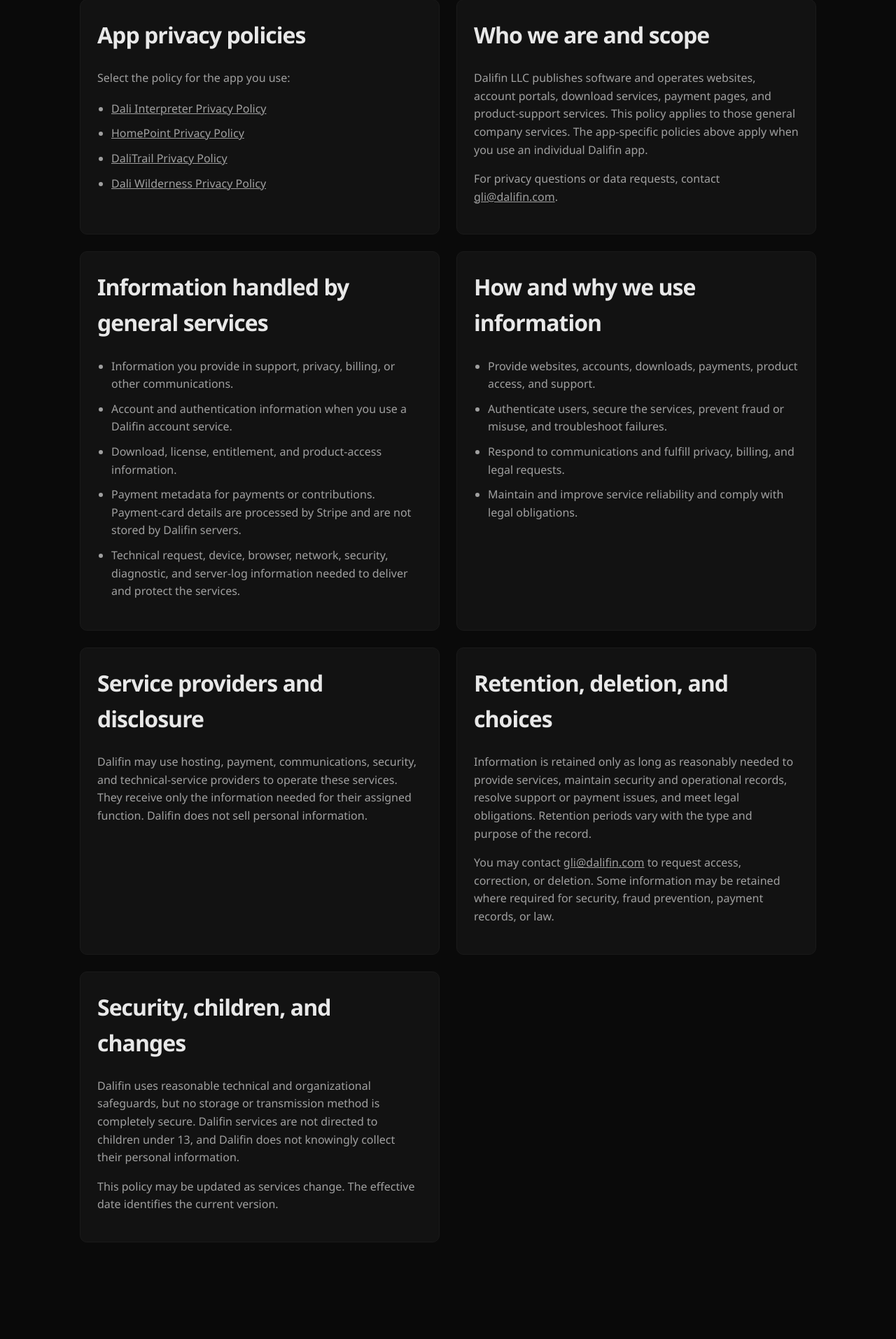
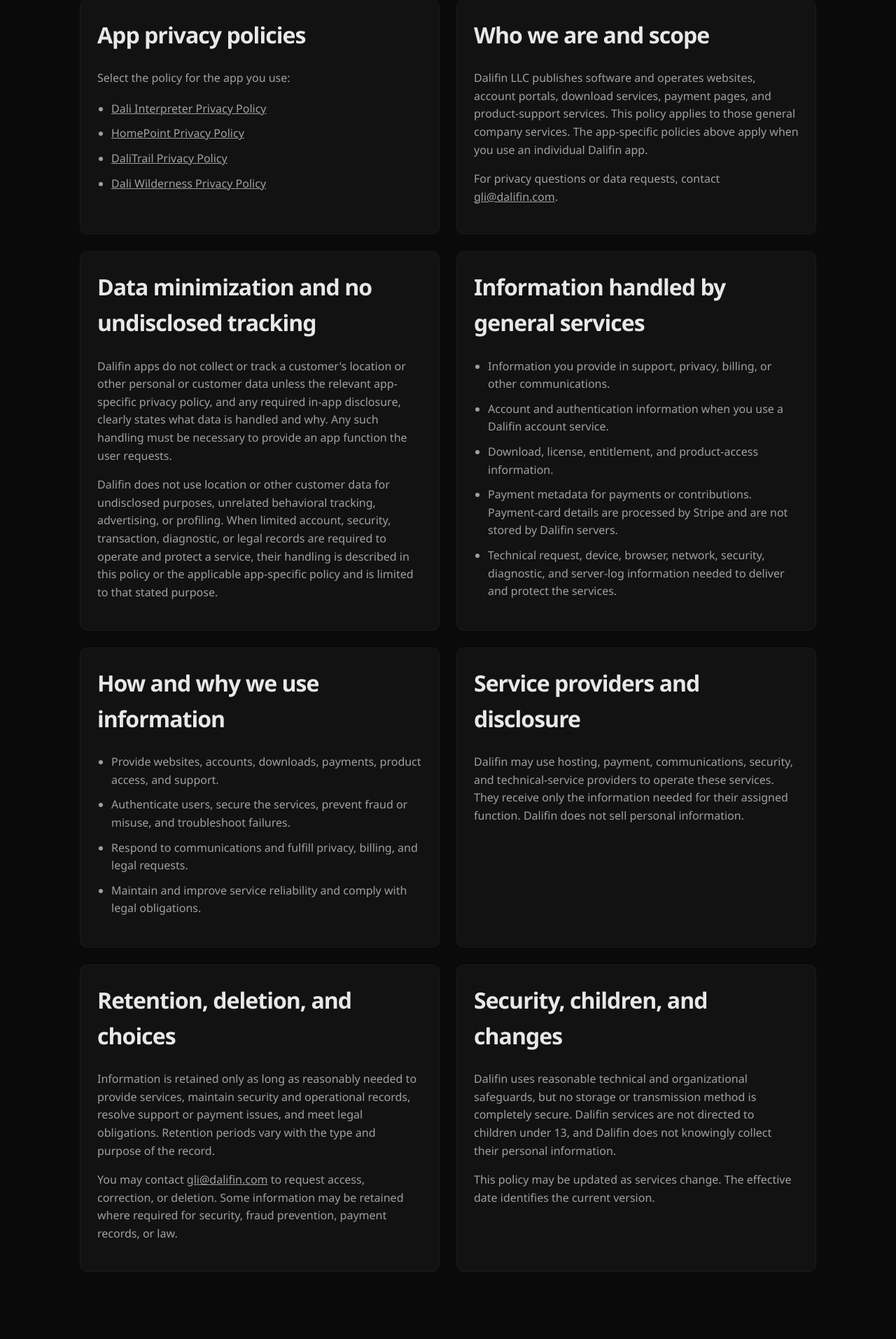
Before and after one commit to glicxu/dalifin_company, a FastAPI app: page /privacy in a window 1280 px wide. Shown: the part 805-2718 px from the top of the page at 70% size. Before the commit the page ends 2580 px from the top, so only its background shows below. Run offline with FastAPI, Linux system fonts and the light colour scheme.

Commit message:
Add general data minimization policy

```diff
--- a/app/templates/privacy.html
+++ b/app/templates/privacy.html
@@ -38,6 +38,23 @@
       <p>
         For privacy questions or data requests, contact
         <a href="mailto:{{ contact_email }}">{{ contact_email }}</a>.
+      </p>
+    </article>
+
+    <article class="content-card policy-card">
+      <h2>Data minimization and no undisclosed tracking</h2>
+      <p>
+        Dalifin apps do not collect or track a customer's location or other personal
+        or customer data unless the relevant app-specific privacy policy, and any
+        required in-app disclosure, clearly states what data is handled and why.
+        Any such handling must be necessary to provide an app function the user requests.
+      </p>
+      <p>
+        Dalifin does not use location or other customer data for undisclosed purposes,
+        unrelated behavioral tracking, advertising, or profiling. When limited account,
+        security, transaction, diagnostic, or legal records are required to operate and
+        protect a service, their handling is described in this policy or the applicable
+        app-specific policy and is limited to that stated purpose.
       </p>
     </article>
 
```
